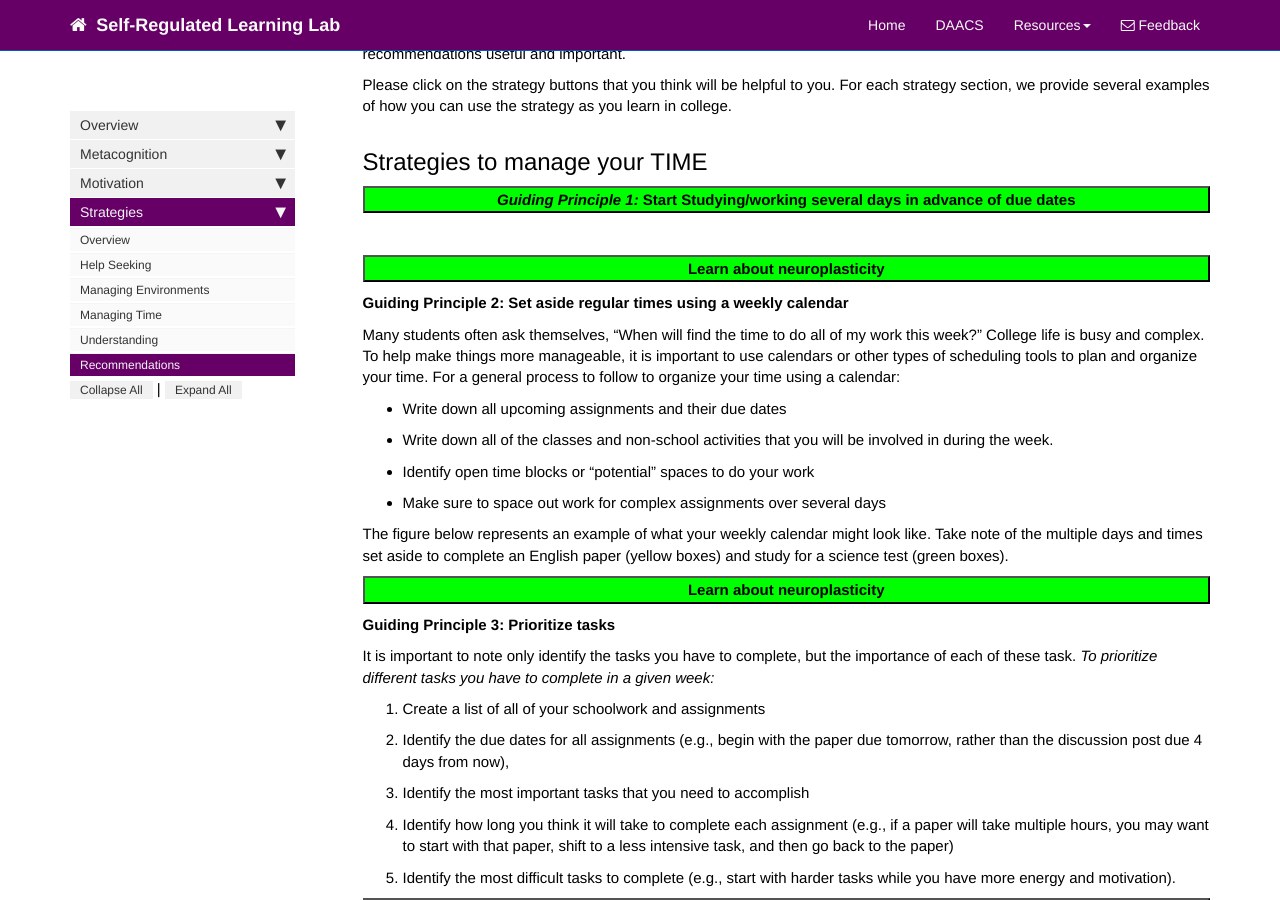
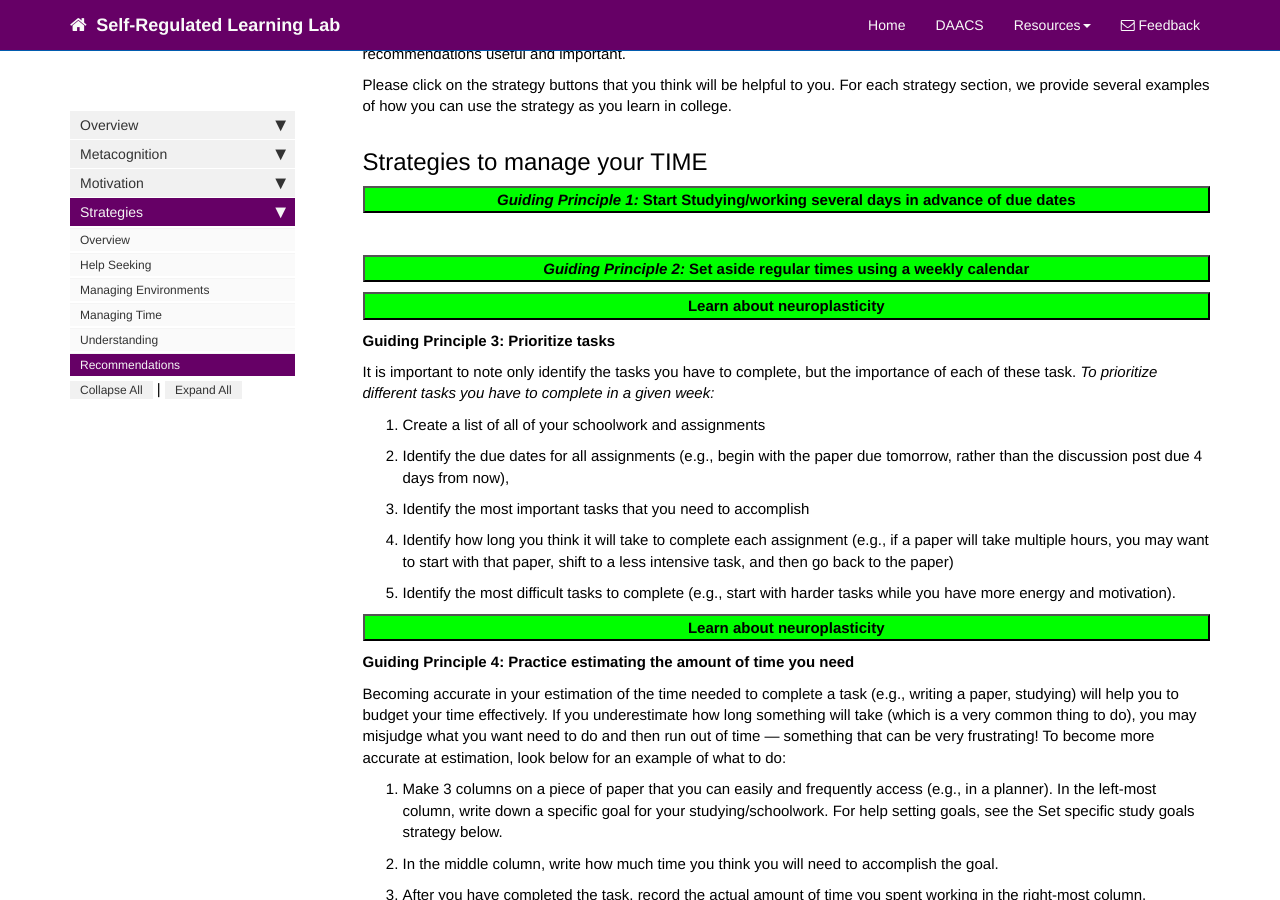
Before and after one commit to dfranklin02/SRL, a Jekyll site: the page built from docs/pages/strategies/strategies_recommendations.md, in a window 1280 px wide and 900 px high, scrolled down 347 px. Built offline with Jekyll 4.4.1, drawn with Linux system fonts in a browser that asks for light colours; nearby versions of some CDN libraries; comment, search, counter and statistics services are not loaded.

Commit message:
Update strategies_recommendations.md

```diff
--- a/docs/pages/strategies/strategies_recommendations.md
+++ b/docs/pages/strategies/strategies_recommendations.md
@@ -53,26 +53,20 @@ When you have a test or assignment due on a specific date, start your work multi
 </div>
 <br>
 
-<button data-toggle="collapse" data-target="#timerec2" style="background-color:Lime; width:100%"><b>Learn about neuroplasticity</b></button>
+<button data-toggle="collapse" data-target="#timerec2" style="background-color:Lime; width:100%"><b><i>Guiding Principle 2:</i> Set aside regular times using a weekly calendar</b></button>
 
 <div id="timerec2" class="collapse">
-The brain is like a muscle: the more you work out your brain through practice, the stronger the muscle gets, and the smarter you can become! When you learn something new, your brain forms connections, which makes your brain stronger; you are not simply born with a set amount of connections and strength of your brain. If we could not strengthen our brain, then we would not be able to learn and grow after birth!
+Many students often ask themselves, “When will find the time to do all of my work this week?” College life is busy and complex. To help make things more manageable, it is important to use calendars or other types of scheduling tools to plan and organize your time. For a general process to follow to organize your time using a calendar:
+<ul>
+<li>Write down all upcoming assignments and their due dates</li>
+<li> Write down all of the classes and non-school activities that you will be involved in during the week </li>
+<li> Identify open time blocks or “potential” spaces to do your work </li>
+<li> Make sure to space out work for complex assignments over several days </li>
+</ul>
+The figure below represents an example of what your weekly calendar might look like. Take  note of the multiple days and times set aside to complete an English paper (yellow boxes) and study for a science test (green boxes).
 <br>
 <br>
-<b>WHEN</b> you encounter a challenge, <b>THINK</b> about how you can strengthen your brain, intelligence, and abilities with practice and effort, instead of focusing on how your level of intelligence is fixed.
-<br>
 </div>
-
-
-**Guiding Principle 2: Set aside regular times using a weekly calendar**
-
-Many students often ask themselves, “When will find the time to do all of my work this week?” College life is busy and complex. To help make things more manageable, it is important to use calendars or other types of scheduling tools to plan and organize your time. For a general process to follow to organize your time using a calendar:
-- Write down all upcoming assignments and their due dates
-- Write down all of the classes and non-school activities that you will be involved in during the week.
-- Identify open time blocks or “potential” spaces to do your work
-- Make sure to space out work for complex assignments over several days
-
-The figure below represents an example of what your weekly calendar might look like. Take  note of the multiple days and times set aside to complete an English paper (yellow boxes) and study for a science test (green boxes).
 
 <button data-toggle="collapse" data-target="#timerec3" style="background-color:Lime; width:100%"><b>Learn about neuroplasticity</b></button>
 
```
